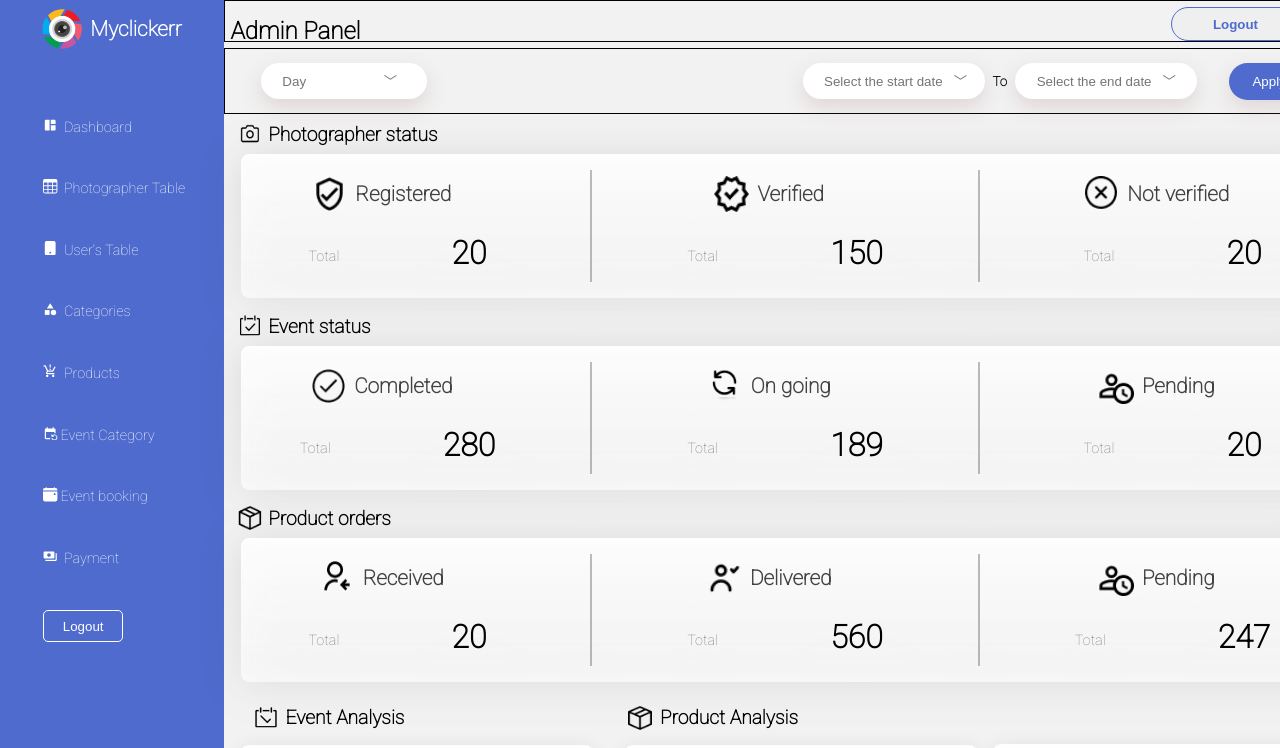
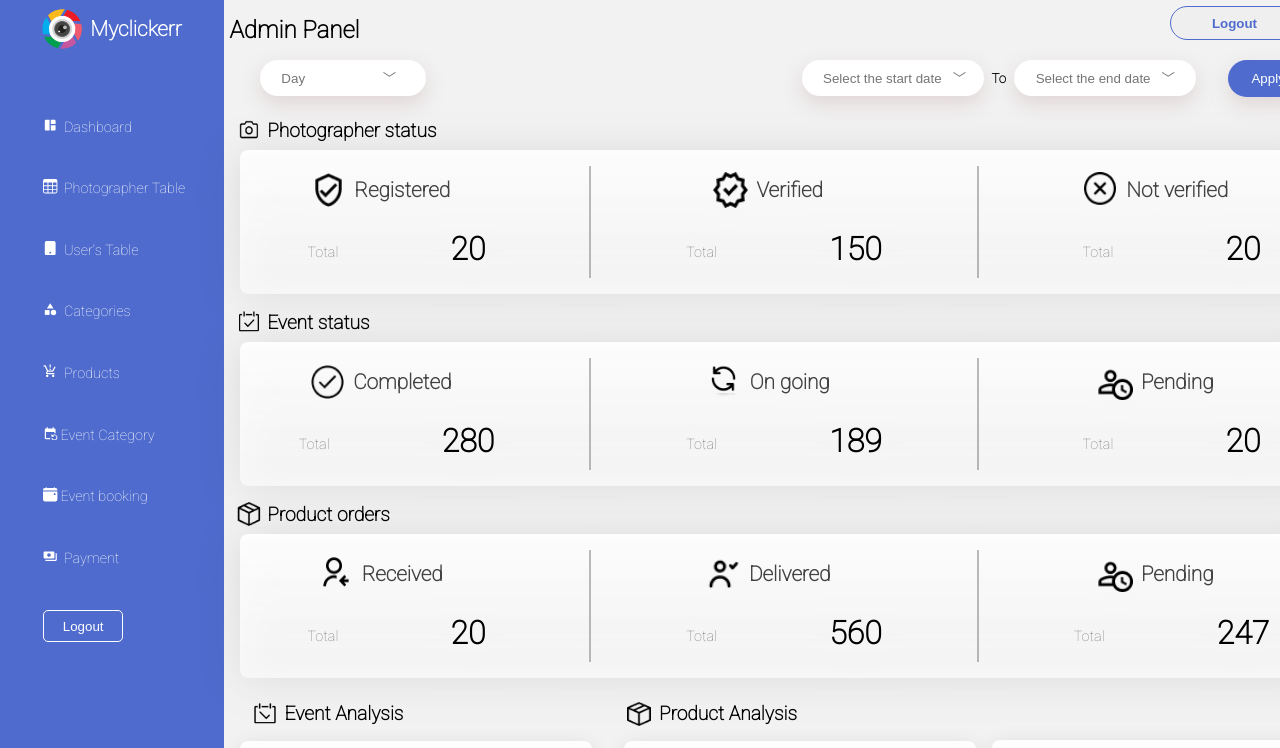
Before and after one commit to RakshithAdepu/Admin-panel-version-1, a React (Create React App) app: page /Home in a window 1280 px wide. Shown: the top 748 px of the page. Built offline with nearby package versions, Linux system fonts and the light colour scheme.

Commit message:
Update index.css

```diff
--- a/src/components/Home/index.css
+++ b/src/components/Home/index.css
@@ -21,7 +21,7 @@
   justify-content: space-around;
   height: 2.5rem;
   width: 70rem;
-  border: 1px solid black;
+/*   border: 1px solid black; */
 }
 
 .adminpanelHeading {
@@ -52,7 +52,7 @@
 }
 
 .mainContTop2 {
-  border: 1px solid black;
+/*   border: 1px solid black; */
   height: 4rem;
   width: 70rem;
   display: flex;
```
